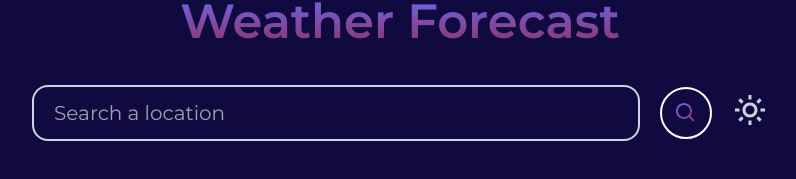
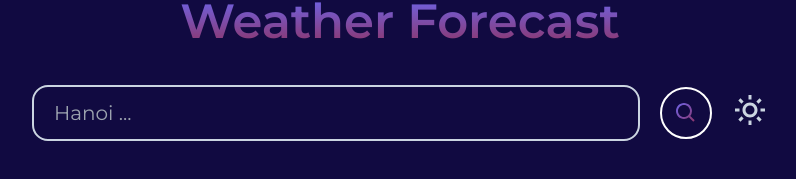
Before and after one commit to thaoktk/weather-app, a React (Create React App) app: page / in a window 1280 px wide. Shown: the part 331-510 px from the top of the page, without its empty margins (240-1036 px from the left). Built offline with nearby package versions, Linux system fonts and the light colour scheme.

Commit message:
change placeholder

```diff
--- a/src/component/Header.tsx
+++ b/src/component/Header.tsx
@@ -1,4 +1,4 @@
-import React, { useState } from "react";
+import React, { useRef, useState } from "react";
 import { BiSearch, BiSun, BiMoon } from "react-icons/bi";
 import { Forecast, CurrentWeatherInDay } from "../context/useForecast";
 
@@ -11,9 +11,11 @@ interface HeaderInterface {
   setCurrentWeather: (value: CurrentWeatherInDay | undefined) => void;
 }
 
+const placeholderValueArray = ["London", "Hanoi", "Bienhoa", "Saigon"];
+
 function Header({
+  theme,
   changeTheme,
-  theme,
   getValueSearch,
   setIsError,
   setForecast,
@@ -47,6 +49,7 @@ function Header({
       handleClickButtonSubmit();
     }
   };
+
   return (
     <div>
       <div className="text-center">
@@ -60,7 +63,7 @@ function Header({
               onChange={handleChangeInput}
               onKeyDown={handleKeyPressInput}
               type="text"
-              placeholder="Search a location"
+              placeholder="Hanoi ..."
               className="px-5 py-3 w-full bg-transparent border-2 dark:border-slate-300 border-slate-600 rounded-2xl outline-none dark:text-white text-slate-800 text-xl transition-theme"
             />
           </div>
```
